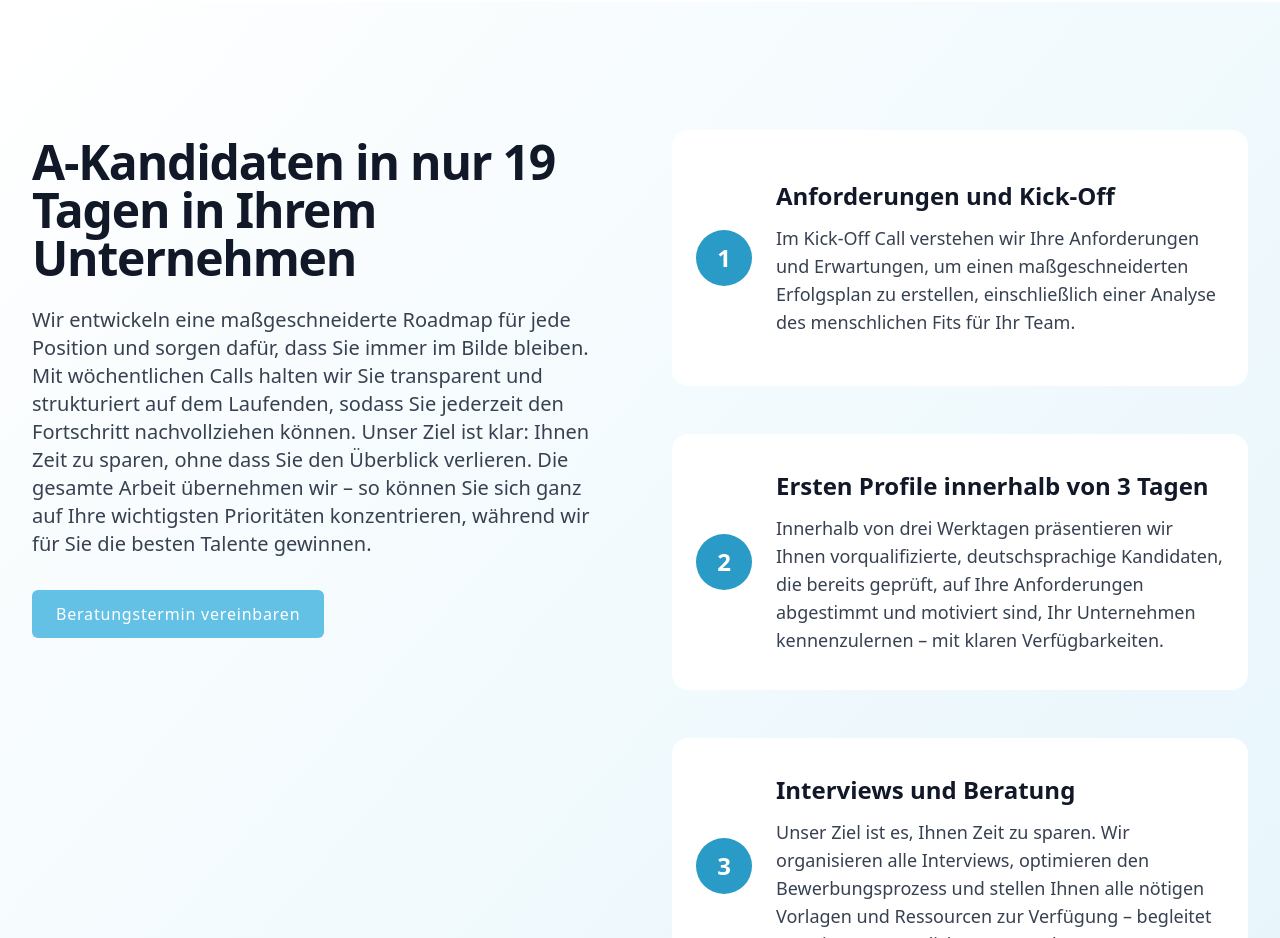
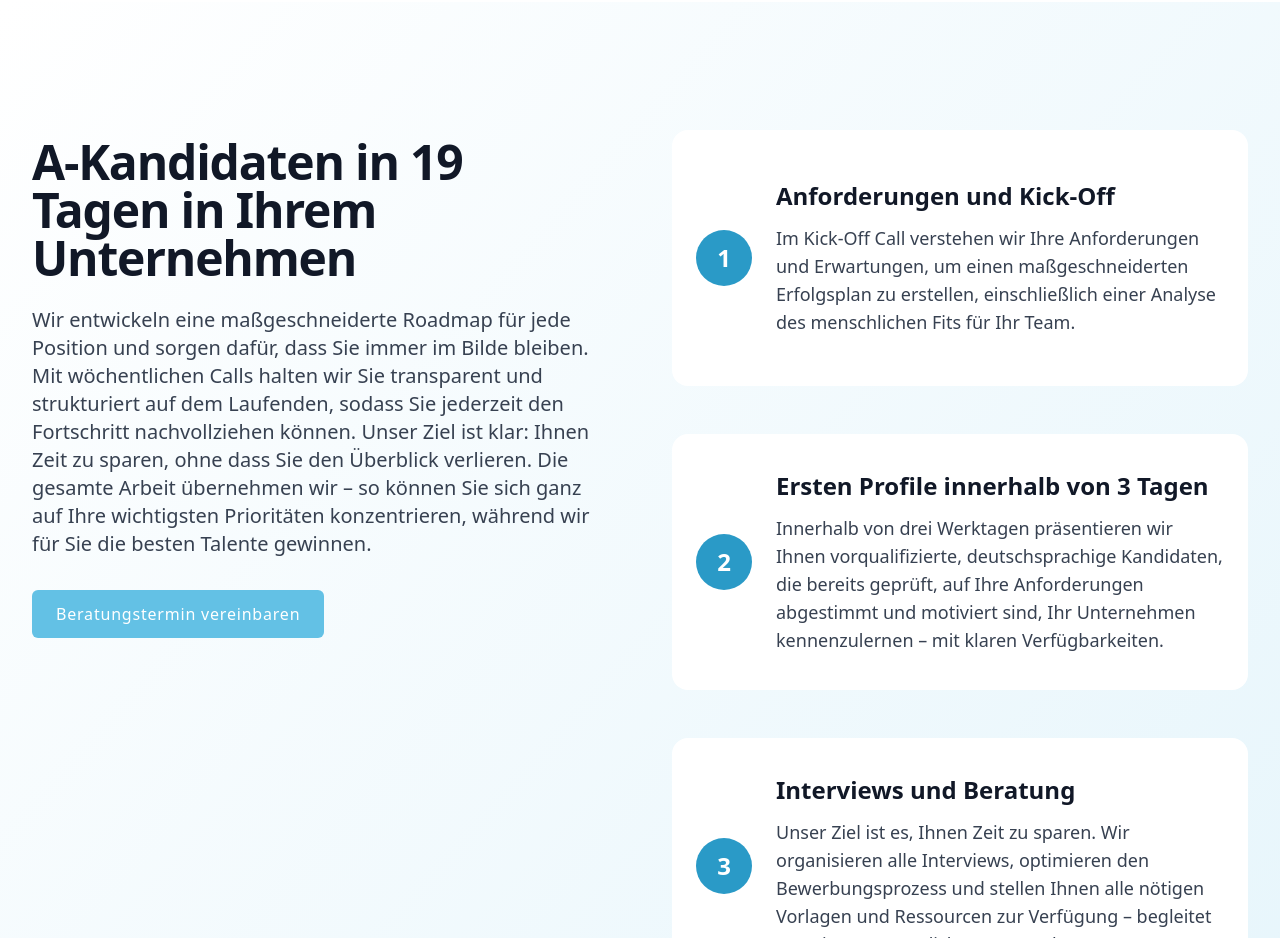
Before and after one commit to MohamedismailTL/talentlinx-website, an Astro site: page / in a window 1280 px wide. Shown: the part 3340-4278 px from the top of the page. Built offline with nearby package versions, Linux system fonts and the light colour scheme; Astro itself is replaced by a stand-in of ours.

Commit message:
Update Prozess “process”

```diff
--- a/content/process.md
+++ b/content/process.md
@@ -1,5 +1,5 @@
 ---
-headline: A-Kandidaten in nur 19 Tagen in Ihrem Unternehmen
+headline: A-Kandidaten in 19 Tagen in Ihrem Unternehmen
 text: >-
   Wir entwickeln eine maßgeschneiderte Roadmap für jede Position und sorgen
   dafür, dass Sie immer im Bilde bleiben. Mit wöchentlichen Calls halten wir Sie
```
